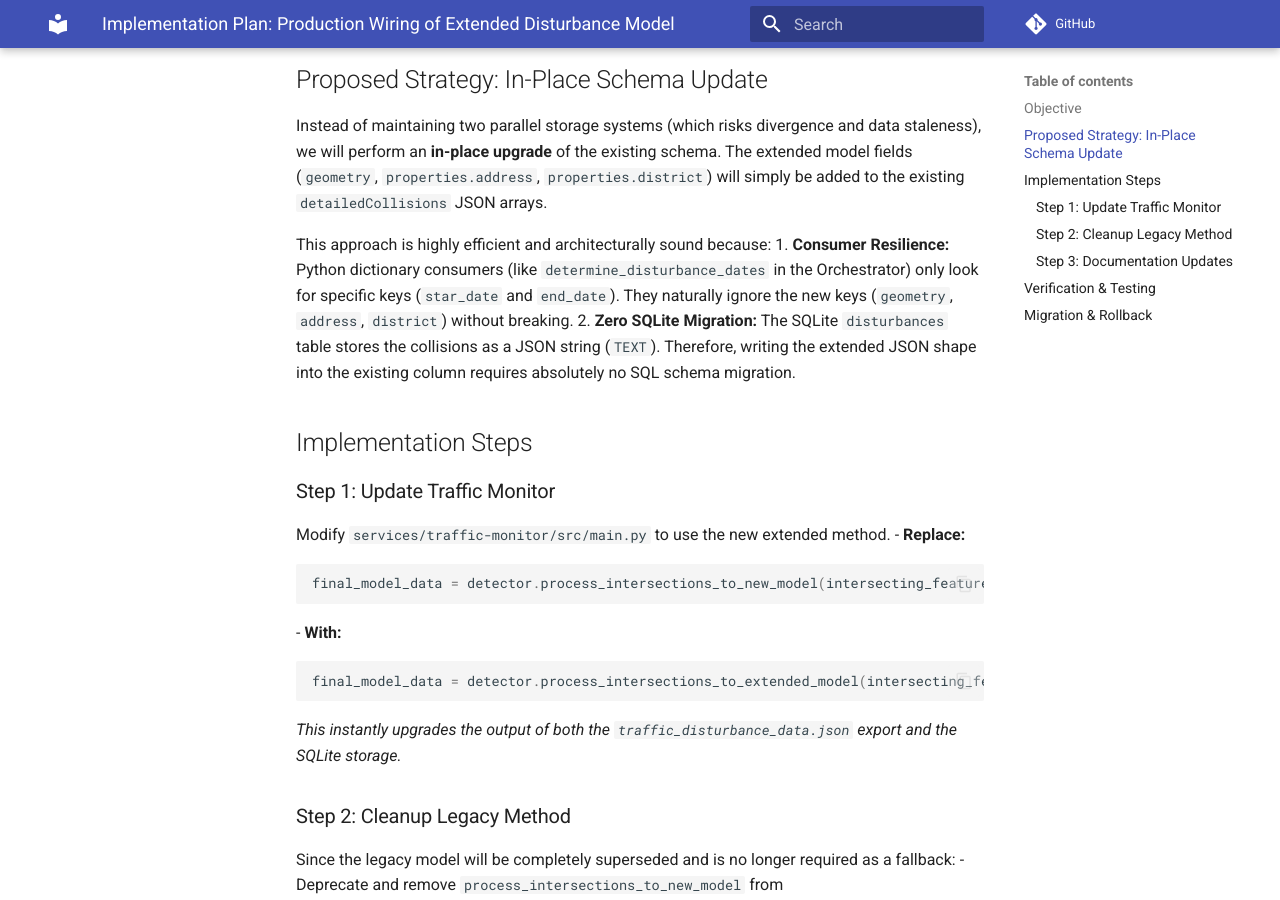
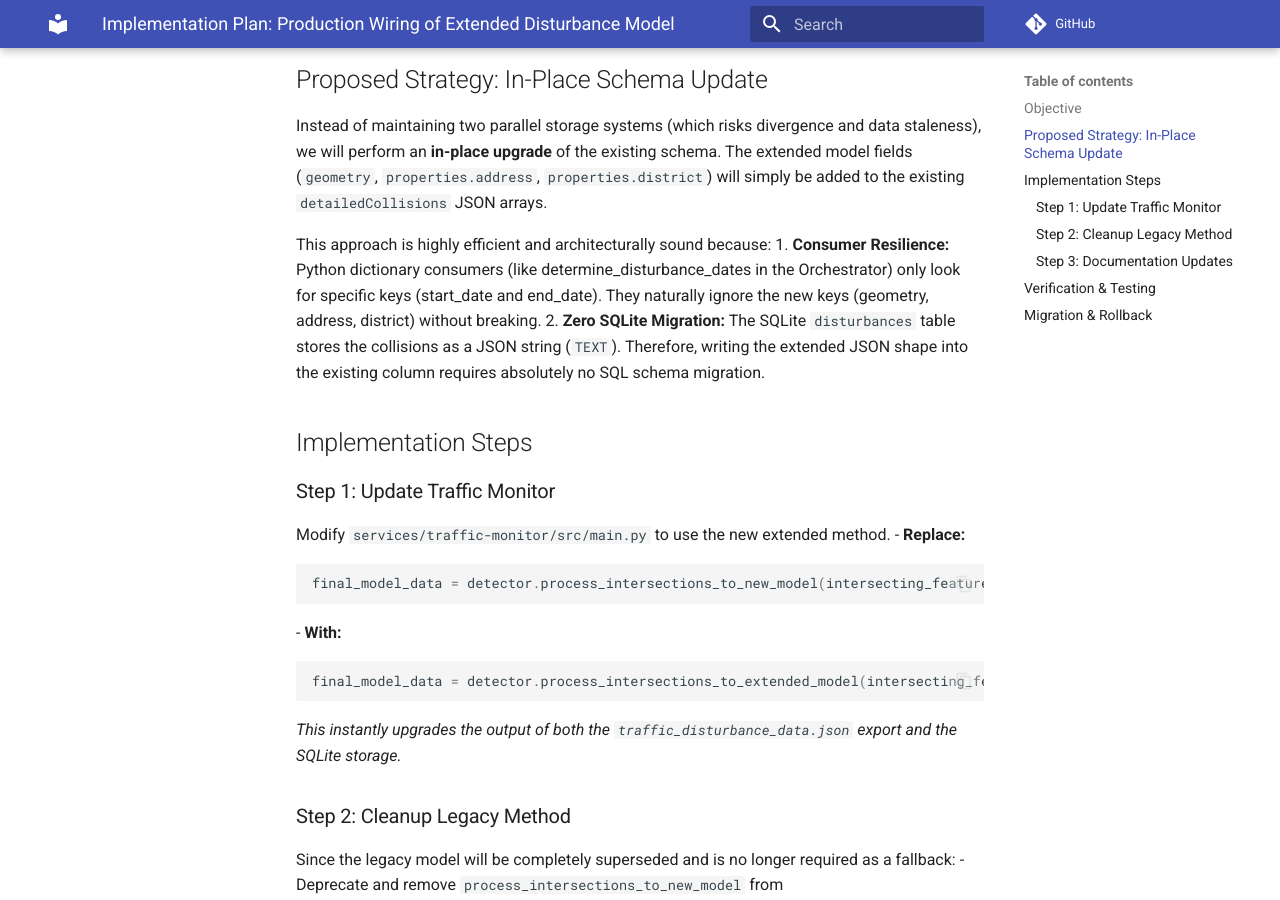
Before and after one commit to ForumViriumHelsinki/IDEA-Helsinki, an MkDocs documentation site: the page built from docs/prps/PRP_extended_disturbance_model_adoption.md, in a window 1280 px wide and 900 px high, scrolled down 426 px. Built offline with MkDocs 1.6.1 and Material for MkDocs 9.7.7, drawn with Linux system fonts in a browser that asks for light colours; comment, search, counter and statistics services are not loaded.

Commit message:
Update docs/prps/PRP_extended_disturbance_model_adoption.md
Co-authored-by: gemini-code-assist[bot] <176961590+gemini-code-assist[bot]@users.noreply.github.com>

```diff
--- a/docs/prps/PRP_extended_disturbance_model_adoption.md
+++ b/docs/prps/PRP_extended_disturbance_model_adoption.md
@@ -7,7 +7,7 @@ Wire the newly implemented extended traffic disturbance data model (`process_int
 Instead of maintaining two parallel storage systems (which risks divergence and data staleness), we will perform an **in-place upgrade** of the existing schema. The extended model fields (`geometry`, `properties.address`, `properties.district`) will simply be added to the existing `detailedCollisions` JSON arrays.
 
 This approach is highly efficient and architecturally sound because:
-1. **Consumer Resilience:** Python dictionary consumers (like `determine_disturbance_dates` in the Orchestrator) only look for specific keys (`star_date` and `end_date`). They naturally ignore the new keys (`geometry`, `address`, `district`) without breaking.
+1. **Consumer Resilience:** Python dictionary consumers (like determine_disturbance_dates in the Orchestrator) only look for specific keys (start_date and end_date). They naturally ignore the new keys (geometry, address, district) without breaking.
 2. **Zero SQLite Migration:** The SQLite `disturbances` table stores the collisions as a JSON string (`TEXT`). Therefore, writing the extended JSON shape into the existing column requires absolutely no SQL schema migration.
 
 ## Implementation Steps
```
